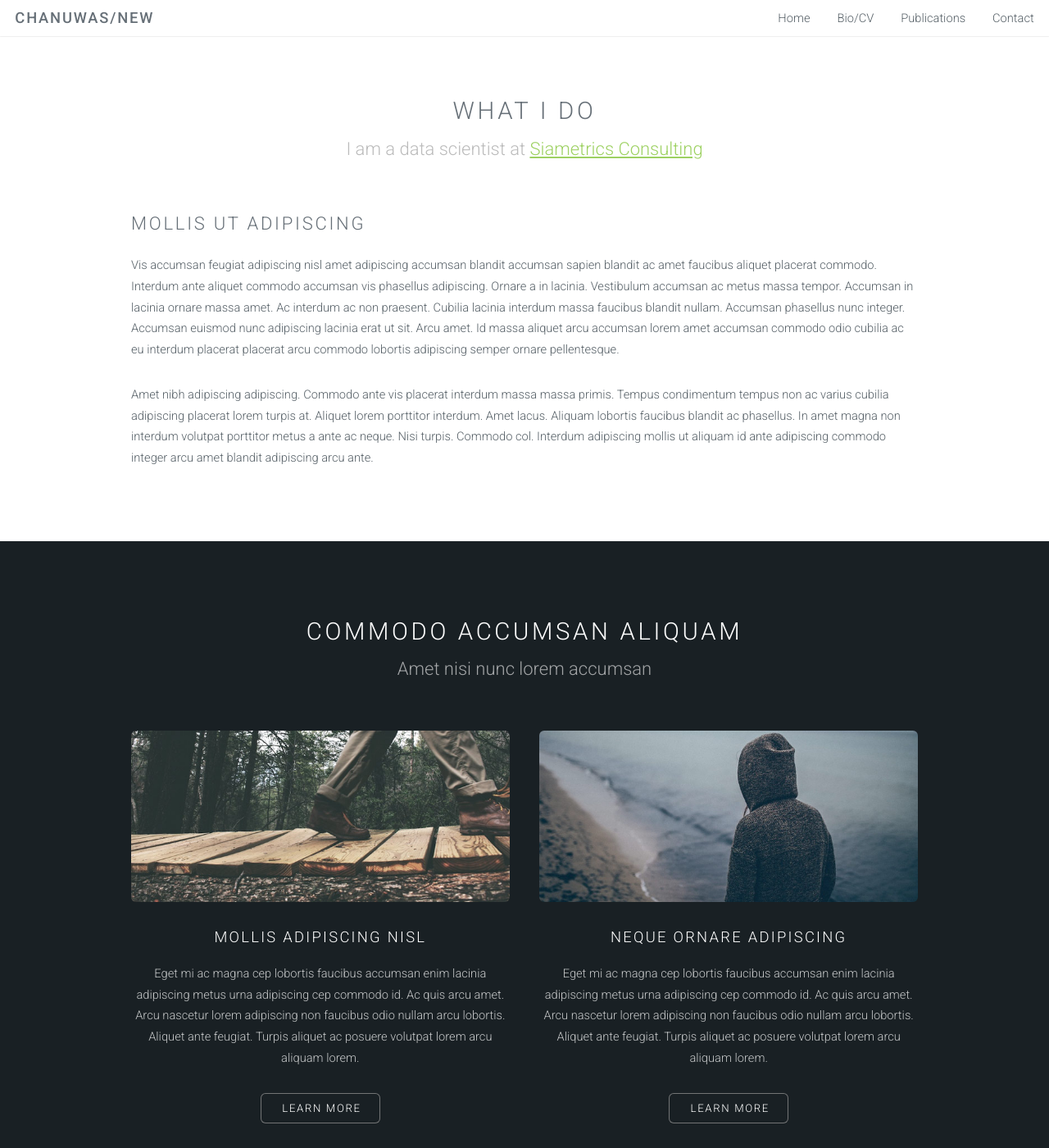
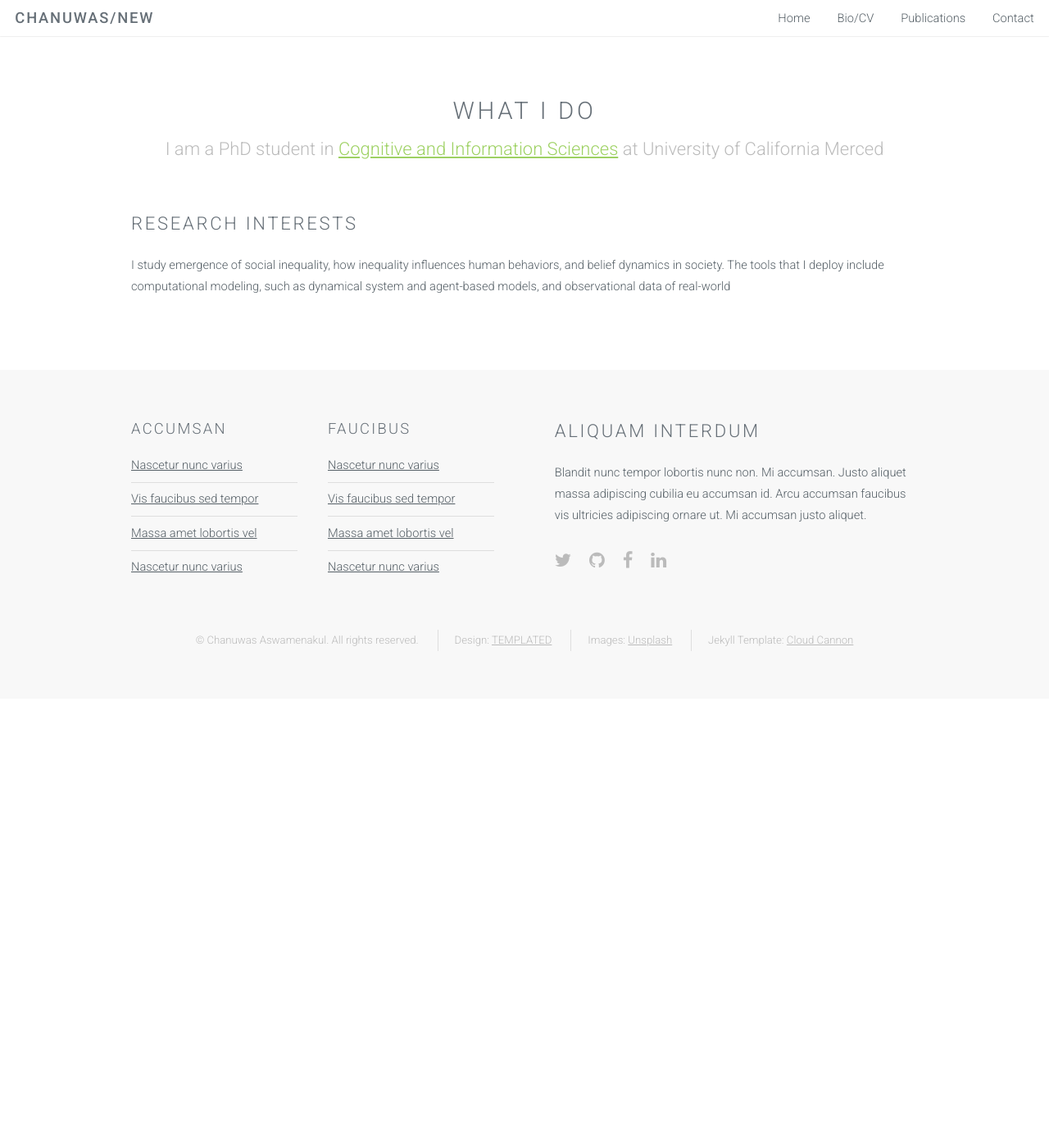
Before and after one commit to chasnew/chasnew.github.io, a Jekyll site: the page built from index.html, in a window 1280 px wide and 1400 px high, scrolled down 334 px. Shown: the whole window at 82% size. Built offline with Jekyll 4.4.1, drawn with Linux system fonts in a browser that asks for light colours; after the commit the page ends 1186 px from its top, so only the background shows below that; some of the changed text lies outside the part shown.

Commit message:
research interest and remove other sections

```diff
--- a/index.html
+++ b/index.html
@@ -6,79 +6,12 @@ layout: landing-page
 			<section id="one" class="wrapper style1">
 				<header class="major">
 					<h2>What I do</h2>
-					<p>I am a data scientist at <a href="https://www.siametrics.com/">Siametrics Consulting</a></p>
+					<p>I am a PhD student in <a href="https://cogsci.ucmerced.edu/">Cognitive and Information Sciences</a> at University of California Merced</p>
 				</header>
 				<div class="container">
 			        <section>
-			            <h2>Mollis ut adipiscing</h2>
-			            <p>Vis accumsan feugiat adipiscing nisl amet adipiscing accumsan blandit accumsan sapien blandit ac amet faucibus aliquet placerat commodo. Interdum ante aliquet commodo accumsan vis phasellus adipiscing. Ornare a in lacinia. Vestibulum accumsan ac metus massa tempor. Accumsan in lacinia ornare massa amet. Ac interdum ac non praesent. Cubilia lacinia interdum massa faucibus blandit nullam. Accumsan phasellus nunc integer. Accumsan euismod nunc adipiscing lacinia erat ut sit. Arcu amet. Id massa aliquet arcu accumsan lorem amet accumsan commodo odio cubilia ac eu interdum placerat placerat arcu commodo lobortis adipiscing semper ornare pellentesque.</p>
-			            <p>Amet nibh adipiscing adipiscing. Commodo ante vis placerat interdum massa massa primis. Tempus condimentum tempus non ac varius cubilia adipiscing placerat lorem turpis at. Aliquet lorem porttitor interdum. Amet lacus. Aliquam lobortis faucibus blandit ac phasellus. In amet magna non interdum volutpat porttitor metus a ante ac neque. Nisi turpis. Commodo col. Interdum adipiscing mollis ut aliquam id ante adipiscing commodo integer arcu amet blandit adipiscing arcu ante.</p>
+			            <h2>Research interests</h2>
+			            <p>I study emergence of social inequality, how inequality influences human behaviors, and belief dynamics in society. The tools that I deploy include computational modeling, such as dynamical system and agent-based models, and observational data of real-world</p>
 			        </section>
 			    </div>
 			</section>
-
-		<!-- Two -->
-			<section id="two" class="wrapper style2">
-				<header class="major">
-					<h2>Commodo accumsan aliquam</h2>
-					<p>Amet nisi nunc lorem accumsan</p>
-				</header>
-				<div class="container">
-					<div class="row">
-						<div class="6u">
-							<section class="special">
-								<a href="#" class="image fit"><img src="images/pic01.jpg" alt="" /></a>
-								<h3>Mollis adipiscing nisl</h3>
-								<p>Eget mi ac magna cep lobortis faucibus accumsan enim lacinia adipiscing metus urna adipiscing cep commodo id. Ac quis arcu amet. Arcu nascetur lorem adipiscing non faucibus odio nullam arcu lobortis. Aliquet ante feugiat. Turpis aliquet ac posuere volutpat lorem arcu aliquam lorem.</p>
-								<ul class="actions">
-									<li><a href="#" class="button alt">Learn More</a></li>
-								</ul>
-							</section>
-						</div>
-						<div class="6u">
-							<section class="special">
-								<a href="#" class="image fit"><img src="images/pic02.jpg" alt="" /></a>
-								<h3>Neque ornare adipiscing</h3>
-								<p>Eget mi ac magna cep lobortis faucibus accumsan enim lacinia adipiscing metus urna adipiscing cep commodo id. Ac quis arcu amet. Arcu nascetur lorem adipiscing non faucibus odio nullam arcu lobortis. Aliquet ante feugiat. Turpis aliquet ac posuere volutpat lorem arcu aliquam lorem.</p>
-								<ul class="actions">
-									<li><a href="#" class="button alt">Learn More</a></li>
-								</ul>
-							</section>
-						</div>
-					</div>
-				</div>
-			</section>
-
-		<!-- Three -->
-			<section id="three" class="wrapper style1">
-				<div class="container">
-					<div class="row">
-						<div class="8u">
-							<section>
-								<h2>Mollis ut adipiscing</h2>
-								<a href="#" class="image fit"><img src="images/pic03.jpg" alt="" /></a>
-								<p>Vis accumsan feugiat adipiscing nisl amet adipiscing accumsan blandit accumsan sapien blandit ac amet faucibus aliquet placerat commodo. Interdum ante aliquet commodo accumsan vis phasellus adipiscing. Ornare a in lacinia. Vestibulum accumsan ac metus massa tempor. Accumsan in lacinia ornare massa amet. Ac interdum ac non praesent. Cubilia lacinia interdum massa faucibus blandit nullam. Accumsan phasellus nunc integer. Accumsan euismod nunc adipiscing lacinia erat ut sit. Arcu amet. Id massa aliquet arcu accumsan lorem amet accumsan commodo odio cubilia ac eu interdum placerat placerat arcu commodo lobortis adipiscing semper ornare pellentesque.</p>
-							</section>
-						</div>
-						<div class="4u">
-							<section>
-								<h3>Magna massa blandit</h3>
-								<p>Feugiat amet accumsan ante aliquet feugiat accumsan. Ante blandit accumsan eu amet tortor non lorem felis semper. Interdum adipiscing orci feugiat penatibus adipiscing col cubilia lorem ipsum dolor sit amet feugiat consequat.</p>
-								<ul class="actions">
-									<li><a href="#" class="button alt">Learn More</a></li>
-								</ul>
-							</section>
-							<hr />
-							<section>
-								<h3>Ante sed commodo</h3>
-								<ul class="alt">
-									<li><a href="#">Erat blandit risus vis adipiscing</a></li>
-									<li><a href="#">Tempus ultricies faucibus amet</a></li>
-									<li><a href="#">Arcu commodo non adipiscing quis</a></li>
-									<li><a href="#">Accumsan vis lacinia semper</a></li>
-								</ul>
-							</section>
-						</div>
-					</div>
-				</div>
-			</section>
```
